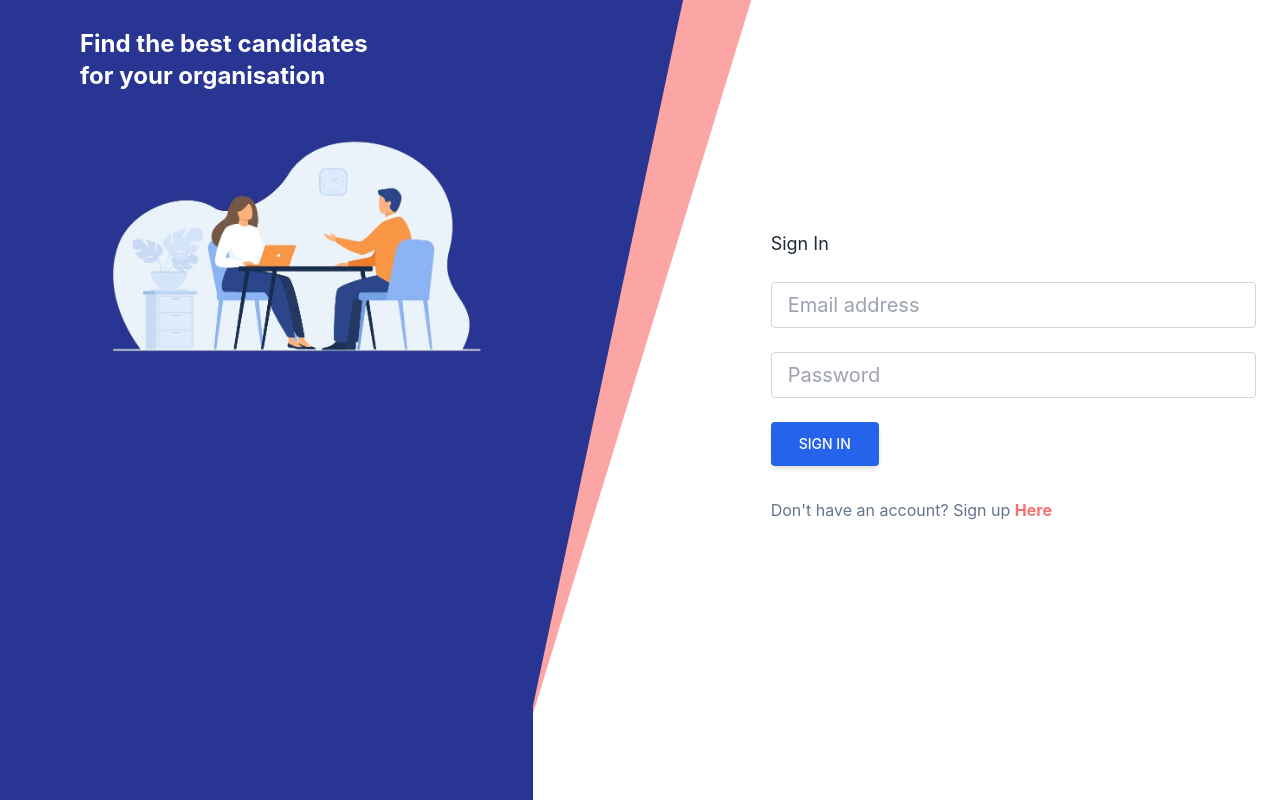
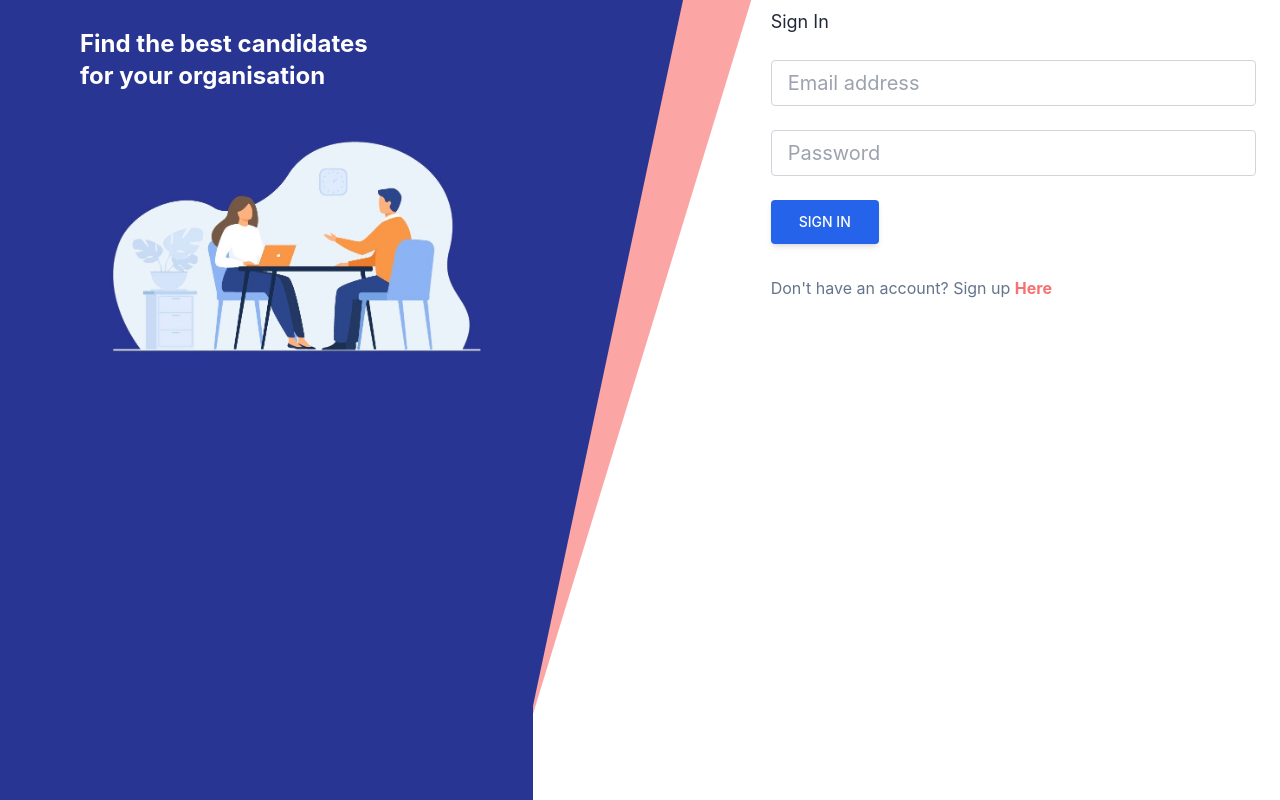
Before and after one commit to tagbochinedu/loctech, a React (Create React App) app: page / in a window 1280 px wide. Built offline with nearby package versions, Linux system fonts and the light colour scheme.

Commit message:
n commit

```diff
--- a/src/Components/Register/SignIn.js
+++ b/src/Components/Register/SignIn.js
@@ -45,7 +45,7 @@ const SignIn = (props) => {
   return (
     <section className="h-screen">
       <div className=" h-full">
-        <div className="lg:flex sm:block justify-between items-center flex-wrap h-full g-6  ">
+        <div className="lg:flex sm:block justify-between flex-wrap h-full g-6  ">
           <div className="lg:relative lg:w-5/12 xs:w-full lg:h-full">
             <div className="-skew-x-12 bg-login-blue hidden lg:block absolute z-10 w-2/4 -right-16 h-full"></div>
             <div className="-skew-x-17 bg-red-300 hidden lg:block absolute z-0 w-1/4 -right-24 h-full"></div>
```
